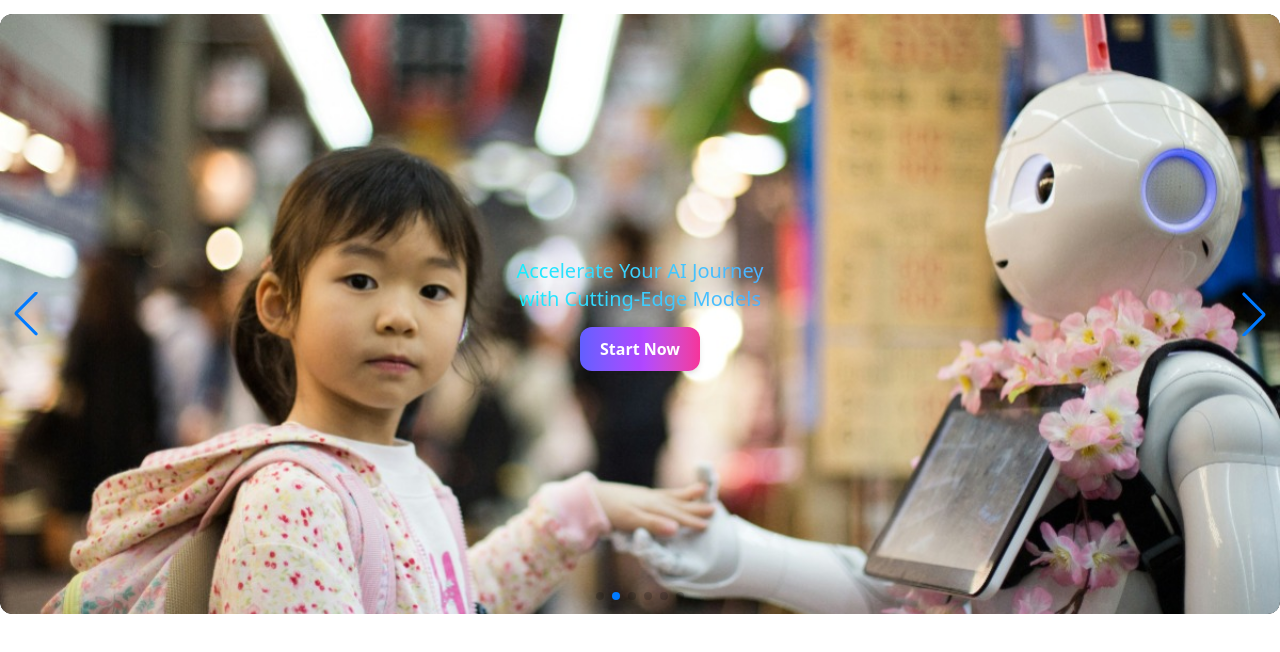
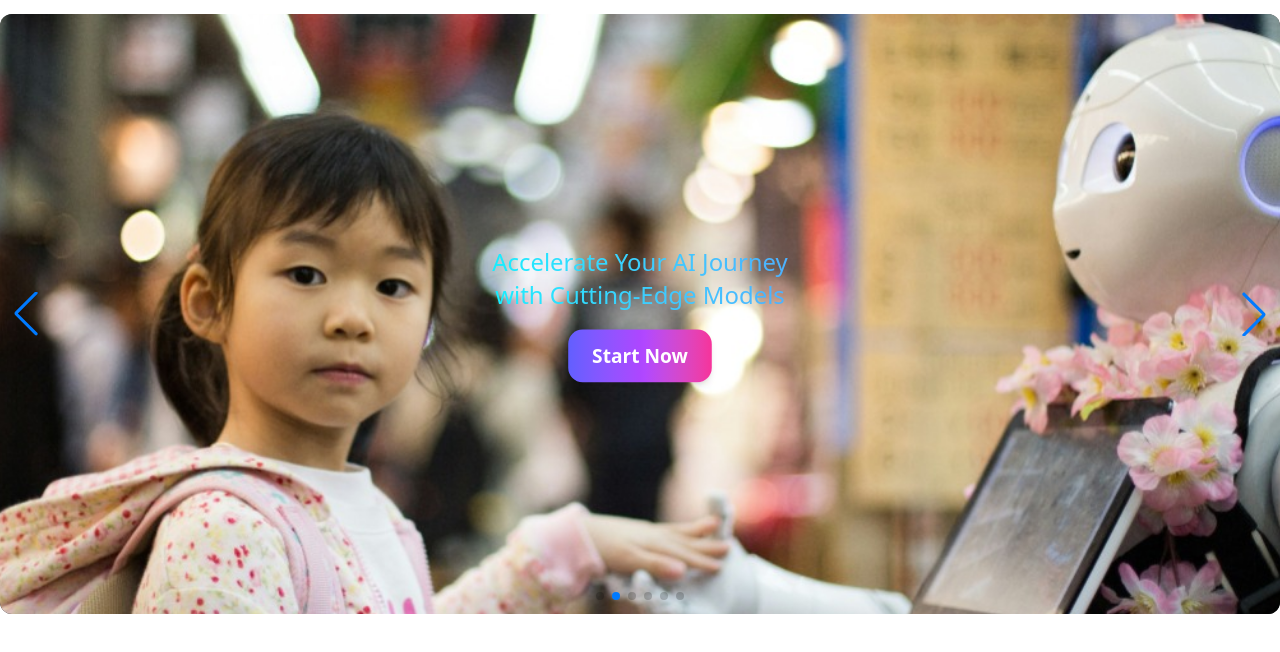
Before and after one commit to RahidulRIP/ai-model-inventory-manager-client, a React (Vite) app: page /banner in a window 1280 px wide. Shown: the top 652 px of the page. Built offline with nearby package versions, Linux system fonts and the light colour scheme; no server answers.

Commit message:
did some changes in swiperInfo

```diff
--- a/src/Components/Home/SwiperDesign/SwiperInfo.jsx
+++ b/src/Components/Home/SwiperDesign/SwiperInfo.jsx
@@ -4,15 +4,14 @@ import { Link } from "react-router";
 const SwiperInfo = ({ image, title }) => {
   return (
     <motion.div
-      // initial={{ scale: 1 }}
       animate={{
-        // scale: [1, 1.2, 1],
+        scale: [1, 1.2, 1],
         opacity: [0.9, 1, 0.9],
       }}
       transition={{
         duration: 10,
         ease: "easeInOut",
-        // repeat: Infinity,
+        repeat: Infinity,
       }}
     >
       <div
```
